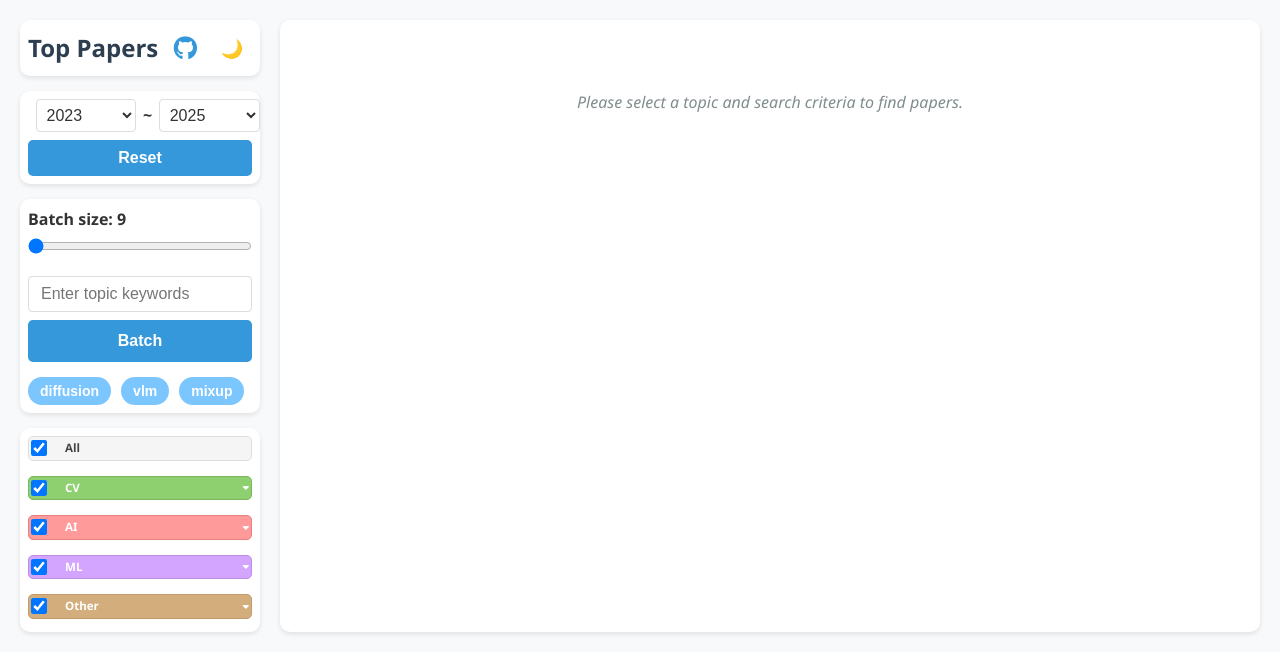
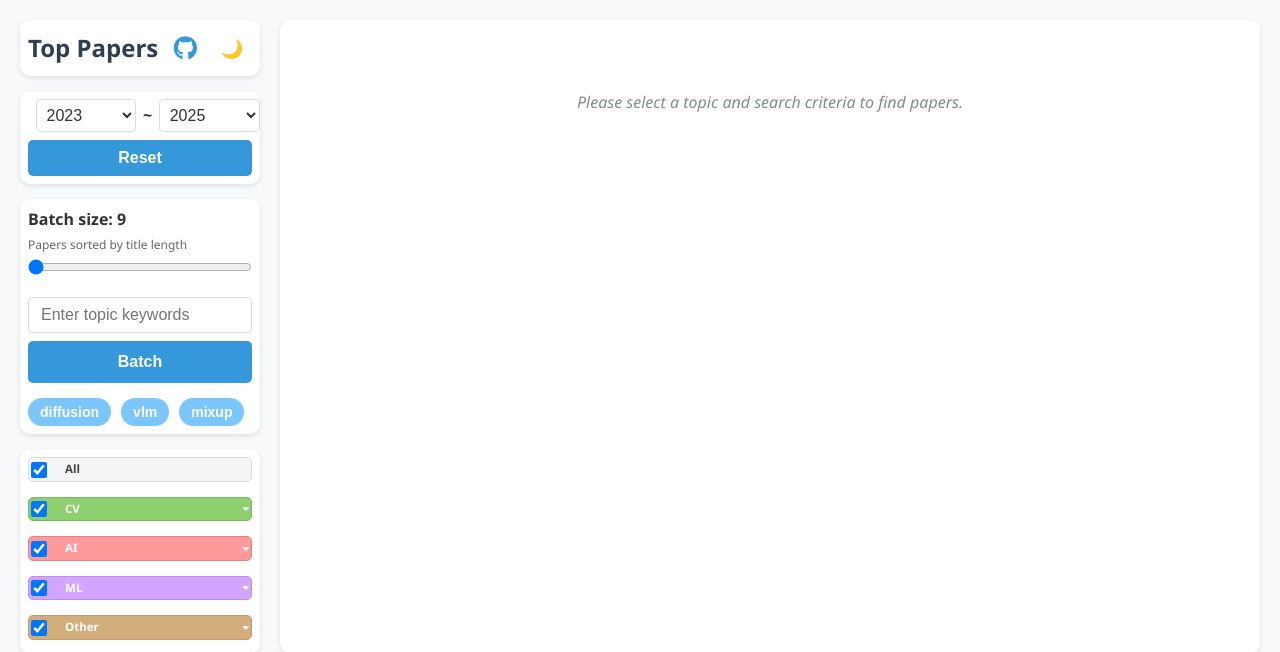
Before and after one commit to tian-2024/top-papers, a Flask app: page / in a window 1280 px wide. Shown: the top 652 px of the page. Run offline with Flask 2, Linux system fonts and the light colour scheme.

Commit message:
每个batch随机选出来的batch size个，按照字符串长度排序来显示

```diff
--- a/static/css/style.css
+++ b/static/css/style.css
@@ -1881,3 +1881,7 @@ footer {
         border-radius: 0 !important;
     }
 }
+
+.dark-mode .batch-size-container div {
+    color: #aaa !important;
+}
--- a/static/js/script.js
+++ b/static/js/script.js
@@ -496,6 +496,9 @@ document.addEventListener('DOMContentLoaded', function() {
             // 默认为Other
         };
 
+        // Sort papers by title length
+        papers.sort((a, b) => a.title.length - b.title.length);
+
         papersGrid.innerHTML = '';
         papers.forEach(paper => {
             const card = document.createElement('div');
--- a/templates/index.html
+++ b/templates/index.html
@@ -174,6 +174,7 @@
                 <div class="sidebar-section search-topic-section">
                     <div class="batch-size-container">
                         <label for="batch-size" style="font-size: 16px; font-weight: bold;">Batch size: <span id="batch-size-value">9</span></label>
+                        <div style="font-size: 12px; color: #666; margin-top: 2px;">Papers sorted by title length</div>
                         <input type="range" id="batch-size" min="9" max="18" value="9" step="3" style="width: 100%; margin-top: 5px;">
                     </div>
                     <div class="search-input-container" style="display: flex; flex-direction: column; gap: 8px;">
```
